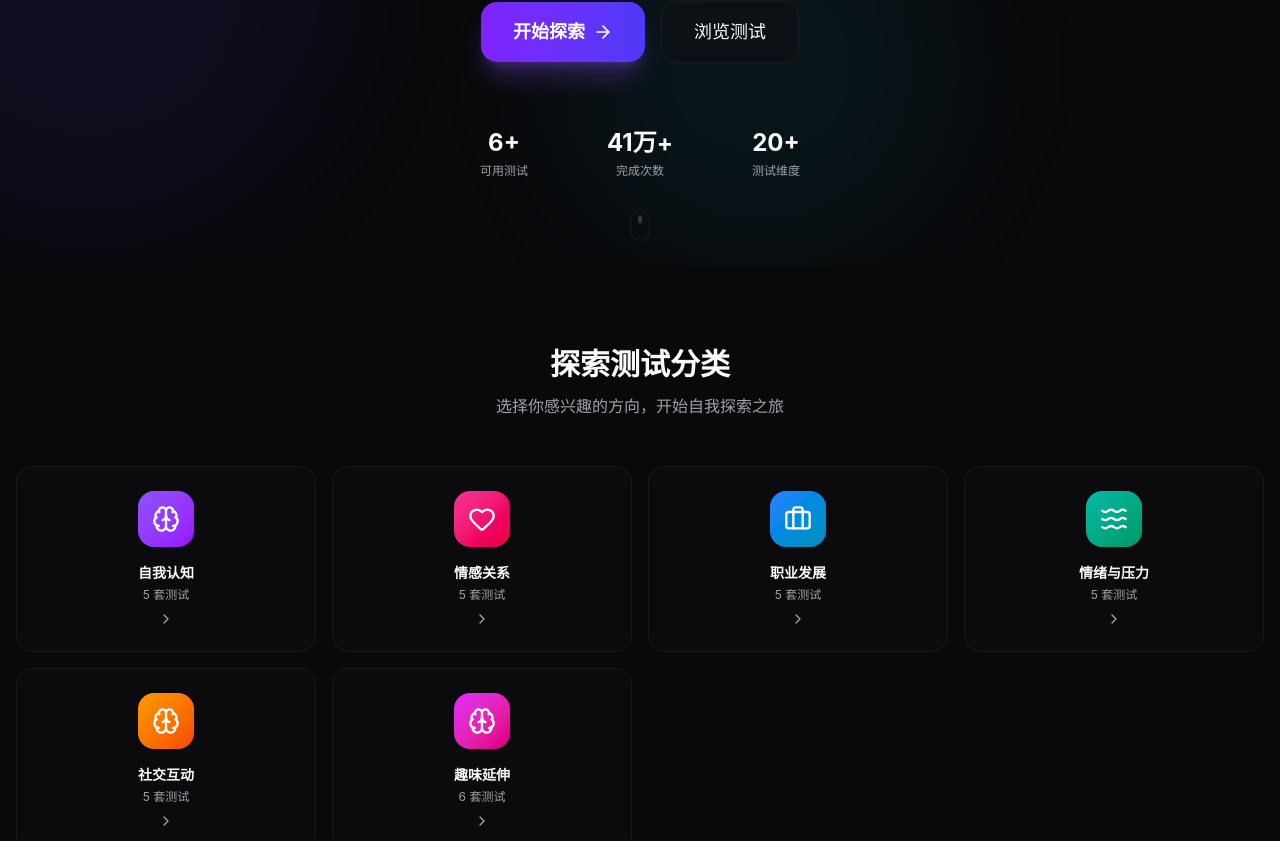
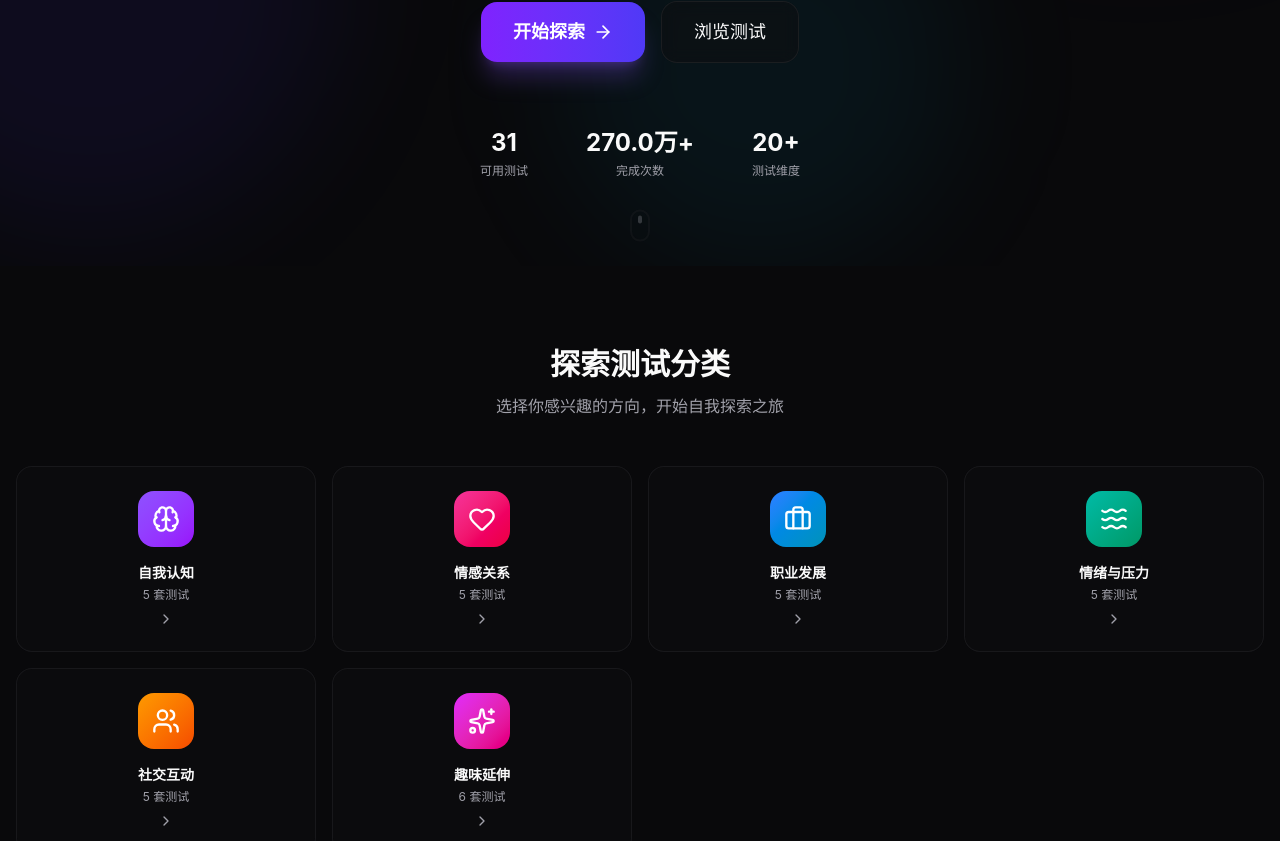
Before and after one commit to horizon-z40/Echo, a Next.js app: page / in a window 1280 px wide. Shown: the part 534-1375 px from the top of the page. Built offline with nearby package versions, Linux system fonts and the light colour scheme.

Commit message:
fix: 修复新测试无法加载题目的问题
- 更新 quiz-client.tsx 支持所有新增测试
- 添加 temperament、introversion、love-style 等测试的题目和选项获取逻辑
- 更新结果计算逻辑支持所有测试类型

```diff
--- a/src/app/(main)/page.tsx
+++ b/src/app/(main)/page.tsx
@@ -26,6 +26,8 @@ const categoryIcons: Record<string, React.ElementType> = {
   "cat-2": Heart,
   "cat-3": Briefcase,
   "cat-4": Waves,
+  "cat-5": Users,
+  "cat-6": Sparkles,
 };
 
 const testimonials = [
@@ -96,7 +98,7 @@ export default function HomePage() {
           <motion.div variants={fadeUp} className="mb-6">
             <span className="inline-flex items-center gap-2 px-4 py-1.5 rounded-full text-sm font-medium border border-violet-500/30 bg-violet-500/10 text-violet-400">
               <Sparkles className="w-3.5 h-3.5" />
-              现在已有 6 套测试可供探索
+              现在已有 {tests.length} 套测试可供探索
             </span>
           </motion.div>
 
@@ -141,8 +143,8 @@ export default function HomePage() {
             className="mt-16 grid grid-cols-3 gap-6 max-w-sm mx-auto"
           >
             {[
-              { label: "可用测试", value: "6+" },
-              { label: "完成次数", value: "41万+" },
+              { label: "可用测试", value: String(tests.length) },
+              { label: "完成次数", value: formatCount(tests.reduce((sum, t) => sum + t.completionCount, 0)) + "+" },
               { label: "测试维度", value: "20+" },
             ].map((stat) => (
               <div key={stat.label} className="text-center">
--- a/src/app/quiz/[slug]/quiz-client.tsx
+++ b/src/app/quiz/[slug]/quiz-client.tsx
@@ -4,7 +4,7 @@ import { useState, useEffect, useRef } from "react";
 import { motion, AnimatePresence } from "framer-motion";
 import { useRouter } from "next/navigation";
 import { ArrowLeft, ArrowRight, X } from "lucide-react";
-import { tests, mbtiQuestions, mbtiOptions, bigFiveQuestions, bigFiveOptionsTemplate, calculateMbtiResult, sbtiQuestions, calculateSbtiResult } from "@/lib/data";
+import { tests, mbtiQuestions, mbtiOptions, bigFiveQuestions, bigFiveOptionsTemplate, calculateMbtiResult, sbtiQuestions, calculateSbtiResult, temperamentQuestions, temperamentOptions, calculateTemperamentResult, introversionQuestions, introversionOptions, calculateIntroversionResult, loveStyleQuestions, loveStyleOptions, calculateLoveStyleResult, communicationQuestions, conflictQuestions, empathyQuestions, teamworkQuestions, leadershipQuestions, decisionQuestions, executionQuestions, emotionSensitivityQuestions, resilienceQuestions, securityQuestions, socialEnergyQuestions, boundaryQuestions, pleasingQuestions, hiddenPersonalityQuestions, animalPersonalityQuestions, loveBrainQuestions, friendTypeQuestions, groupRoleQuestions } from "@/lib/data";
 import { TestQuestion, TestOption } from "@/lib/types";
 import { cn } from "@/lib/utils";
 
@@ -13,15 +13,48 @@ interface QuizClientProps {
 }
 
 function getTestQuestions(testId: string): TestQuestion[] {
+  // 现有测试
   if (testId === "test-mbti") return mbtiQuestions;
   if (testId === "test-bigfive") return bigFiveQuestions;
   if (testId === "test-sbti") {
     return sbtiQuestions.map(q => ({ id: q.id, testId: q.testId, text: q.text, order: q.order }));
   }
+  // 新增测试
+  if (testId === "test-temperament") return temperamentQuestions;
+  if (testId === "test-introversion") return introversionQuestions;
+  if (testId === "test-love-style") return loveStyleQuestions;
+
+  // 内联选项的测试
+  const inlineTests: Record<string, any[]> = {
+    "test-communication": communicationQuestions,
+    "test-conflict": conflictQuestions,
+    "test-empathy": empathyQuestions,
+    "test-teamwork": teamworkQuestions,
+    "test-leadership": leadershipQuestions,
+    "test-decision": decisionQuestions,
+    "test-execution": executionQuestions,
+    "test-emotion-sensitivity": emotionSensitivityQuestions,
+    "test-resilience": resilienceQuestions,
+    "test-security": securityQuestions,
+    "test-social-energy": socialEnergyQuestions,
+    "test-boundary": boundaryQuestions,
+    "test-pleasing": pleasingQuestions,
+    "test-hidden-personality": hiddenPersonalityQuestions,
+    "test-animal-personality": animalPersonalityQuestions,
+    "test-love-brain": loveBrainQuestions,
+    "test-friend-type": friendTypeQuestions,
+    "test-group-role": groupRoleQuestions,
+  };
+
+  if (inlineTests[testId]) {
+    return inlineTests[testId].map(q => ({ id: q.id, testId: q.testId, text: q.text, order: q.order }));
+  }
+
   return [];
 }
 
 function getOptions(testId: string, questionId: string): TestOption[] {
+  // 现有测试
   if (testId === "test-mbti") {
     return mbtiOptions[questionId] || [];
   }
@@ -37,6 +70,52 @@ function getOptions(testId: string, questionId: string): TestOption[] {
     if (!q) return [];
     return q.options.map(o => ({ id: o.id, questionId, text: o.text, value: 0, dimensionScores: o.scores as unknown as Record<string, number> }));
   }
+
+  // 新增测试 - 分离选项的测试
+  if (testId === "test-temperament") {
+    return temperamentOptions[questionId] || [];
+  }
+  if (testId === "test-introversion") {
+    return introversionOptions[questionId] || [];
+  }
+  if (testId === "test-love-style") {
+    return loveStyleOptions[questionId] || [];
+  }
+
+  // 内联选项的测试
+  const inlineTests: Record<string, any[]> = {
+    "test-communication": communicationQuestions,
+    "test-conflict": conflictQuestions,
+    "test-empathy": empathyQuestions,
+    "test-teamwork": teamworkQuestions,
+    "test-leadership": leadershipQuestions,
+    "test-decision": decisionQuestions,
+    "test-execution": executionQuestions,
+    "test-emotion-sensitivity": emotionSensitivityQuestions,
+    "test-resilience": resilienceQuestions,
+    "test-security": securityQuestions,
+    "test-social-energy": socialEnergyQuestions,
+    "test-boundary": boundaryQuestions,
+    "test-pleasing": pleasingQuestions,
+    "test-hidden-personality": hiddenPersonalityQuestions,
+    "test-animal-personality": animalPersonalityQuestions,
+    "test-love-brain": loveBrainQuestions,
+    "test-friend-type": friendTypeQuestions,
+    "test-group-role": groupRoleQuestions,
+  };
+
+  if (inlineTests[testId]) {
+    const q = inlineTests[testId].find(q => q.id === questionId);
+    if (!q || !q.options) return [];
+    return q.options.map((o: any) => ({
+      id: o.id,
+      questionId,
+      text: o.text,
+      value: o.value || 0,
+      dimensionScores: o.scores as unknown as Record<string, number> || {}
+    }));
+  }
+
   return [];
 }
 
@@ -143,6 +222,41 @@ export function QuizClient({ slug }: QuizClientProps) {
       const calc = calculateSbtiResult(answers);
       resultCode = calc.typeCode;
       dimensionScores = calc.dimensionScores;
+    } else if (test.id === "test-temperament") {
+      const calc = calculateTemperamentResult(answers);
+      resultCode = calc.typeCode;
+      dimensionScores = calc.dimensionScores;
+    } else if (test.id === "test-introversion") {
+      const calc = calculateIntroversionResult(answers);
+      resultCode = calc.typeCode;
+      dimensionScores = calc.dimensionScores;
+    } else if (test.id === "test-love-style") {
+      const calc = calculateLoveStyleResult(answers);
+      resultCode = calc.typeCode;
+      dimensionScores = calc.dimensionScores;
+    } else {
+      // 其他测试，从答案中计算
+      // 收集所有维度分数
+      const scores: Record<string, number> = {};
+      Object.entries(answers).forEach(([qid, oid]) => {
+        const opts = getOptions(test.id, qid);
+        const opt = opts.find(o => o.id === oid);
+        if (opt && opt.dimensionScores) {
+          Object.entries(opt.dimensionScores).forEach(([dim, score]) => {
+            scores[dim] = (scores[dim] || 0) + (score as number);
+          });
+        }
+      });
+
+      // 找出最高分的维度作为结果
+      let maxScore = -Infinity;
+      Object.entries(scores).forEach(([dim, score]) => {
+        if (score > maxScore) {
+          maxScore = score;
+          resultCode = dim;
+        }
+      });
+      dimensionScores = scores;
     }
 
     // Save result to localStorage
```
Also changed, not shown: .codeflicker/preview/start.md (added), 1 other file (tests, documents, lock files or other folders).
